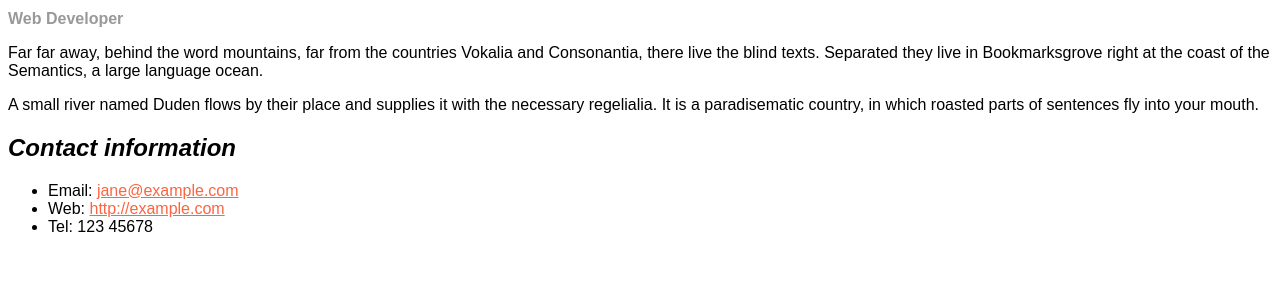
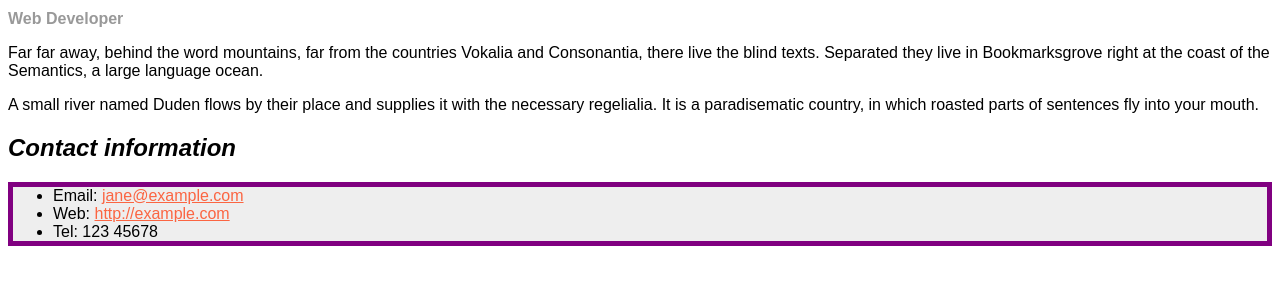
Before and after one commit to MatthewHanghujja23/MatthewHanghujja23.github.io, a plain HTML site: page lab3/Part 1/index.html in a window 1280 px wide. Shown: the part 86-370 px from the top of the page. Drawn offline with Linux system fonts and the light colour scheme.

Commit message:
Fourth Commit
Gave the ul used for contact details a background color of #eeeeee. Added a 5px solid purple border.

```diff
--- a/lab3/Part 1/css/styles.css
+++ b/lab3/Part 1/css/styles.css
@@ -6,7 +6,7 @@ h1 {
   color: hotpink;
   font-size: 2em;
   font-family: Georgia, "Times New Roman", Times, serif;
-  border-bottom: purple dotted  10px ;
+  border-bottom: purple dotted 10px ;
 }
 
 h2 {
@@ -27,3 +27,9 @@ a:visited {
 a:hover {
   text-decoration: none;
 }
+
+ul {
+  background-color: #eeeeee;
+  border: solid purple 5px;
+
+}
```
